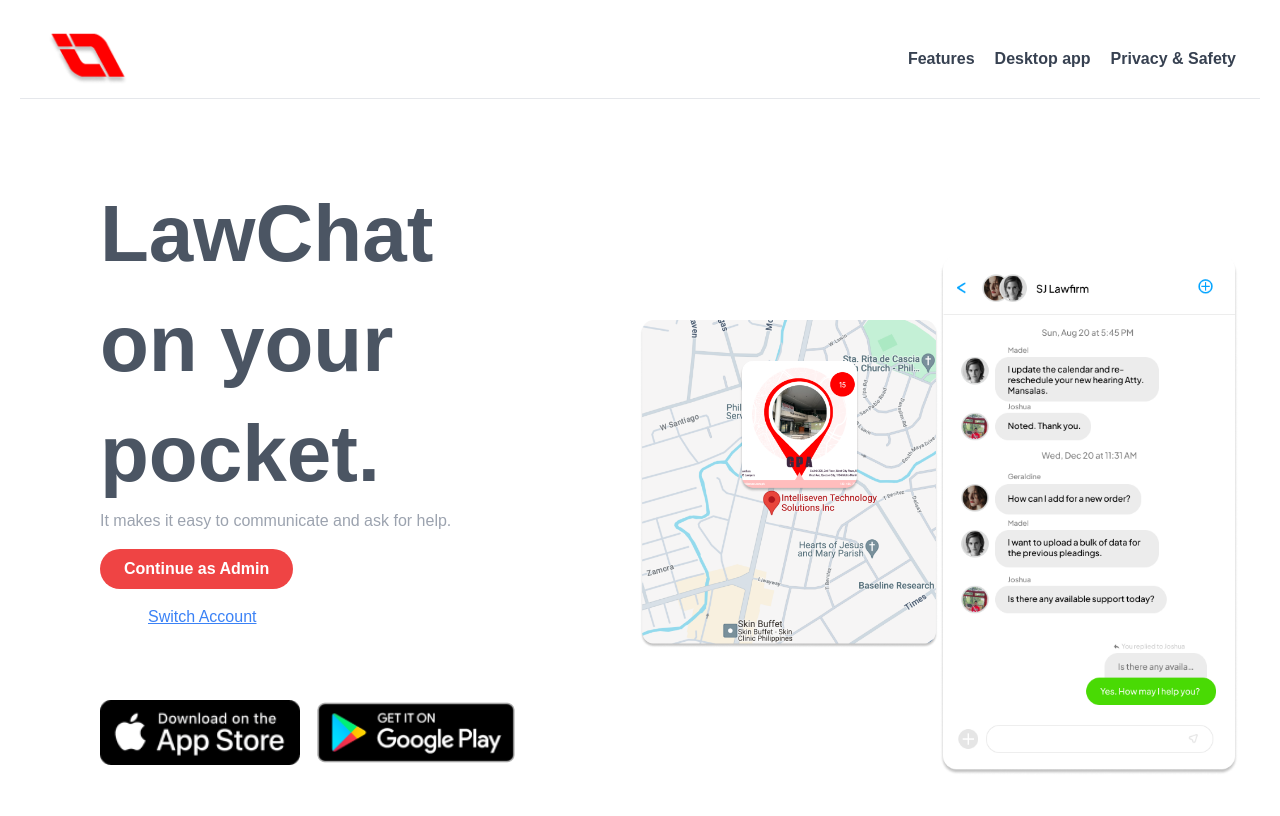
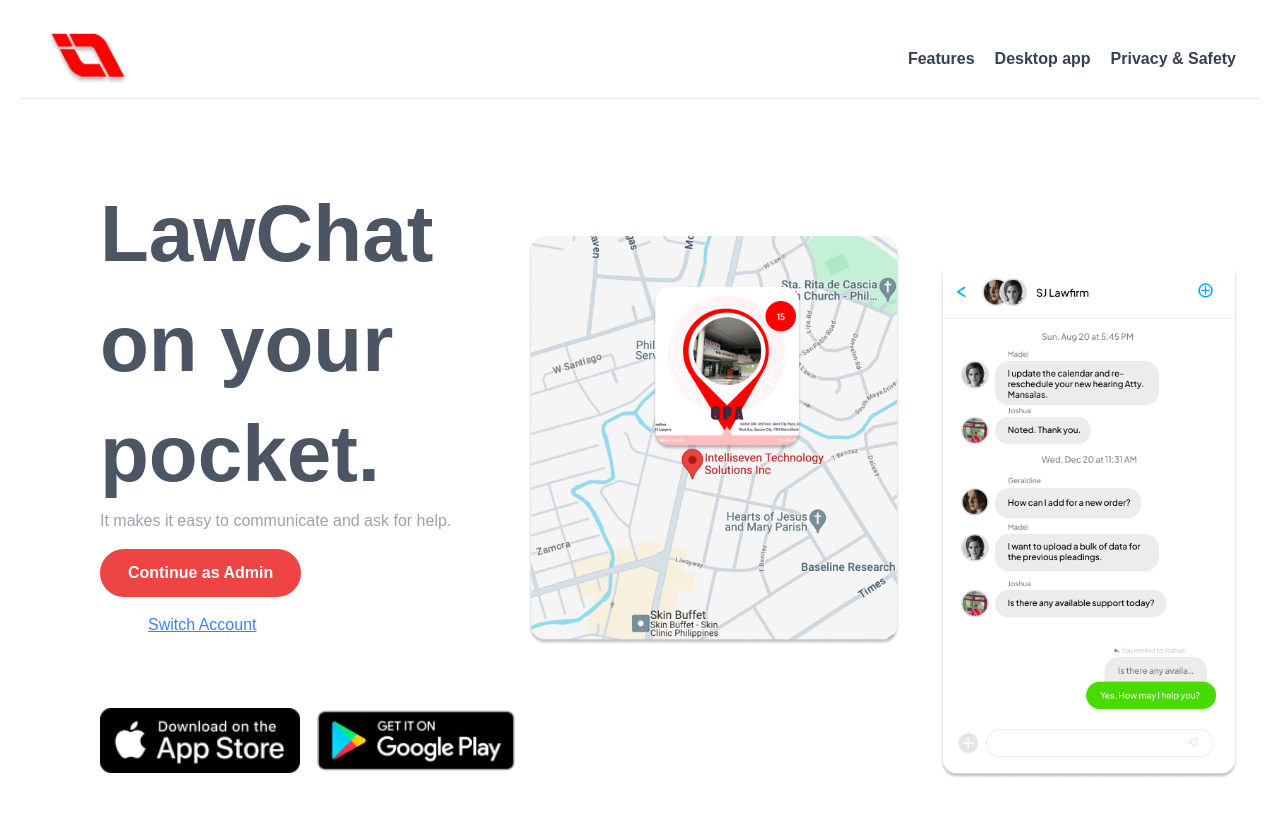
Before and after one commit to meri-hane/ulapactivity, a Next.js app in the folder ulap.org/: page / in a window 1280 px wide. Shown: the top 816 px of the page. Built offline with nearby package versions, Linux system fonts and the light colour scheme.

Commit message:
minor changes

```diff
--- a/ulap.org/src/app/layout.js
+++ b/ulap.org/src/app/layout.js
@@ -13,7 +13,7 @@
 });
 
 export const metadata = {
-  title: "Create Next App",
+  title: "ULAP.org",
   description: "Generated by create next app",
 };
 
--- a/ulap.org/src/app/page.js
+++ b/ulap.org/src/app/page.js
@@ -33,7 +33,8 @@
             <p>pocket.</p>
           </div>
           <p className="text-gray-400 font-medium">It makes it easy to communicate and ask for help.</p>
-            <button className="mt-4 px-6 py-2 bg-red-500 text-white font-bold rounded-full hover:bg-red-600">
+
+            <button className="mt-4 px-7 py-3 bg-red-500 text-white font-bold rounded-full hover:bg-red-600">
               Continue as Admin
             </button>
               <a href="#" className="block mt-4 text-blue-500 underline hover:text-blue-700 mx-12">
@@ -57,10 +58,8 @@
         </div>
 
 
-
-
         <div className="relative w-[30%] right-[20%]">
-          <div className=" w-[80%] h-[auto] absolute  top-[20%]">
+          <div className=" w-full h-[100px] absolute  top-[3%] left-[-30%]">
             <Image
               src={mapImage}
               alt="Map"
```
